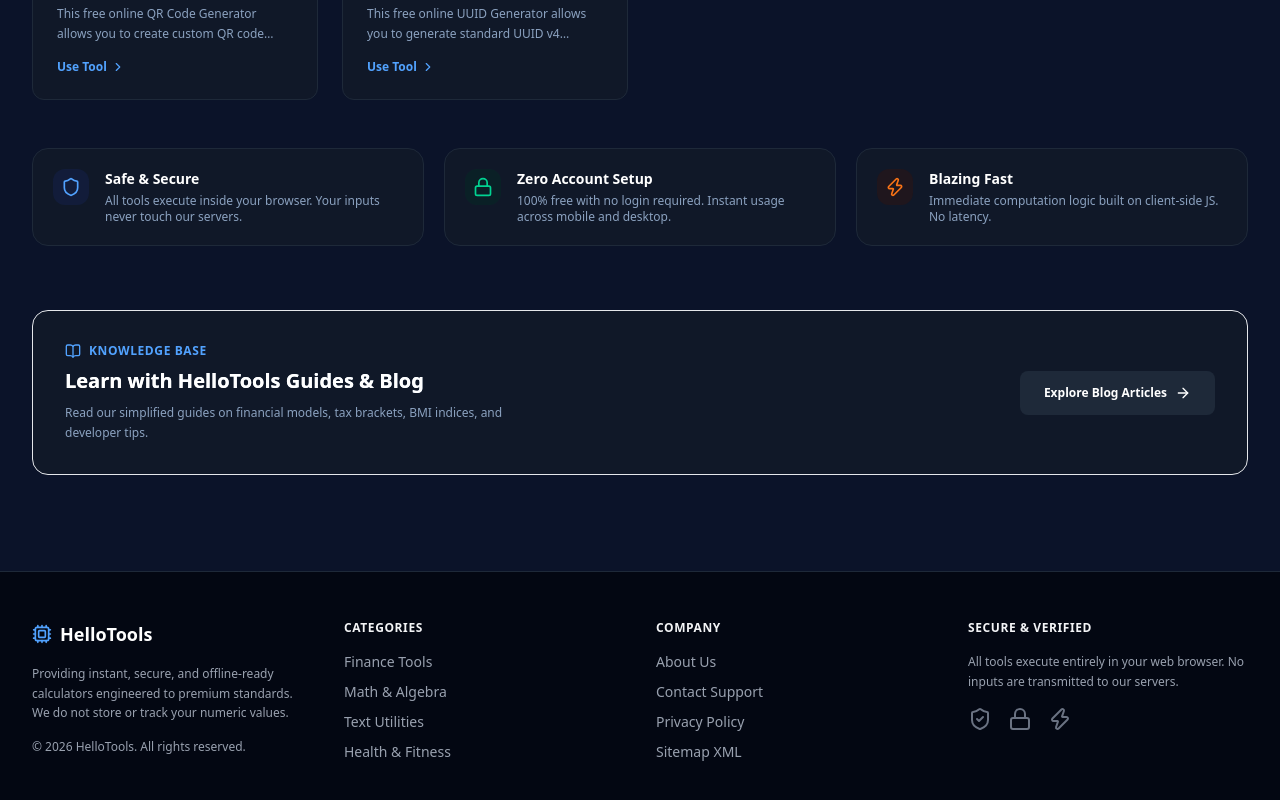
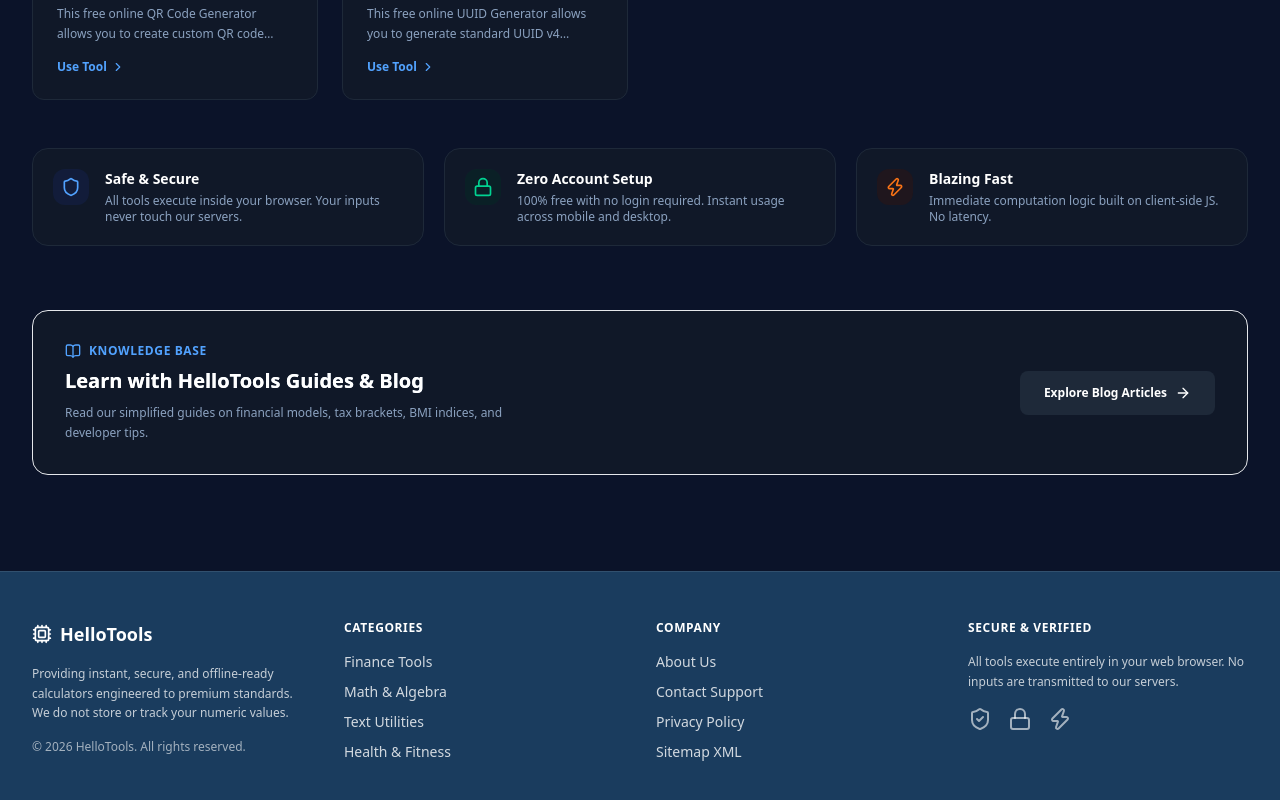
Before and after one commit to jdcr518-problem-solver/hellotools, a Next.js app: page / in a window 1280 px wide. Shown: the part 5210-6010 px from the top of the page. Built offline with nearby package versions, Linux system fonts and the light colour scheme.

Commit message:
Update footer background to solid navy blue (#1a3c5e)

```diff
--- a/components/Footer.tsx
+++ b/components/Footer.tsx
@@ -4,26 +4,26 @@
 
 export default function Footer() {
   return (
-    <footer className="w-full border-t border-gray-200 dark:border-gray-800 bg-gray-50 dark:bg-gray-950 text-gray-600 dark:text-gray-400 transition-colors duration-300">
+    <footer className="w-full border-t border-white/10 bg-[#1a3c5e] text-white/75 transition-colors duration-300">
       <div className="mx-auto max-w-7xl px-4 py-12 sm:px-6 lg:px-8">
         <div className="grid grid-cols-1 md:grid-cols-4 gap-8">
 
           {/* Logo & Description */}
           <div className="flex flex-col gap-4">
-            <Link href="/" className="flex items-center gap-2 text-lg font-bold text-gray-900 dark:text-white">
-              <Cpu className="h-5 w-5 text-[#1a3c5e] dark:text-blue-400" />
+            <Link href="/" className="flex items-center gap-2 text-lg font-bold text-white">
+              <Cpu className="h-5 w-5 text-white" />
               <span>HelloTools</span>
             </Link>
-            <p className="text-xs leading-relaxed">
+            <p className="text-xs leading-relaxed text-white/75">
               Providing instant, secure, and offline-ready calculators engineered to premium standards. We do not store or track your numeric values.
             </p>
-            <p className="text-xs">&copy; {new Date().getFullYear()} HelloTools. All rights reserved.</p>
+            <p className="text-xs text-white/60">&copy; {new Date().getFullYear()} HelloTools. All rights reserved.</p>
             {process.env.NEXT_PUBLIC_ADSTERRA_DIRECT_LINK && (
               <a
                 href={process.env.NEXT_PUBLIC_ADSTERRA_DIRECT_LINK}
                 target="_blank"
                 rel="noopener noreferrer"
-                className="text-[10px] text-gray-400 dark:text-gray-650 hover:text-[#f97316] dark:hover:text-blue-400 hover:underline transition-colors mt-1.5 inline-block"
+                className="text-[10px] text-white/60 hover:text-[#f97316] hover:underline transition-colors mt-1.5 inline-block"
               >
                 Sponsored
               </a>
@@ -32,36 +32,36 @@
 
           {/* Links Column 1 */}
           <div>
-            <h4 className="text-xs font-semibold uppercase tracking-wider text-gray-900 dark:text-gray-100 mb-4">Categories</h4>
+            <h4 className="text-xs font-semibold uppercase tracking-wider text-white mb-4">Categories</h4>
             <ul className="flex flex-col gap-2.5 text-sm">
-              <li><Link href="/?category=finance" className="hover:text-[#f97316] dark:hover:text-blue-400 transition-colors">Finance Tools</Link></li>
-              <li><Link href="/?category=math" className="hover:text-[#f97316] dark:hover:text-blue-400 transition-colors">Math &amp; Algebra</Link></li>
-              <li><Link href="/?category=text" className="hover:text-[#f97316] dark:hover:text-blue-400 transition-colors">Text Utilities</Link></li>
-              <li><Link href="/?category=health" className="hover:text-[#f97316] dark:hover:text-blue-400 transition-colors">Health &amp; Fitness</Link></li>
+              <li><Link href="/?category=finance" className="text-white/80 hover:text-[#f97316] transition-colors">Finance Tools</Link></li>
+              <li><Link href="/?category=math" className="text-white/80 hover:text-[#f97316] transition-colors">Math &amp; Algebra</Link></li>
+              <li><Link href="/?category=text" className="text-white/80 hover:text-[#f97316] transition-colors">Text Utilities</Link></li>
+              <li><Link href="/?category=health" className="text-white/80 hover:text-[#f97316] transition-colors">Health &amp; Fitness</Link></li>
             </ul>
           </div>
 
           {/* Links Column 2 */}
           <div>
-            <h4 className="text-xs font-semibold uppercase tracking-wider text-gray-900 dark:text-gray-100 mb-4">Company</h4>
+            <h4 className="text-xs font-semibold uppercase tracking-wider text-white mb-4">Company</h4>
             <ul className="flex flex-col gap-2.5 text-sm">
-              <li><Link href="#" className="hover:text-[#f97316] dark:hover:text-blue-400 transition-colors">About Us</Link></li>
-              <li><Link href="#" className="hover:text-[#f97316] dark:hover:text-blue-400 transition-colors">Contact Support</Link></li>
-              <li><Link href="#" className="hover:text-[#f97316] dark:hover:text-blue-400 transition-colors">Privacy Policy</Link></li>
-              <li><Link href="/sitemap.xml" className="hover:text-[#f97316] dark:hover:text-blue-400 transition-colors">Sitemap XML</Link></li>
+              <li><Link href="#" className="text-white/80 hover:text-[#f97316] transition-colors">About Us</Link></li>
+              <li><Link href="#" className="text-white/80 hover:text-[#f97316] transition-colors">Contact Support</Link></li>
+              <li><Link href="#" className="text-white/80 hover:text-[#f97316] transition-colors">Privacy Policy</Link></li>
+              <li><Link href="/sitemap.xml" className="text-white/80 hover:text-[#f97316] transition-colors">Sitemap XML</Link></li>
             </ul>
           </div>
 
           {/* Verification Badges */}
           <div className="flex flex-col gap-4">
-            <h4 className="text-xs font-semibold uppercase tracking-wider text-gray-900 dark:text-gray-100">Secure &amp; Verified</h4>
-            <p className="text-xs leading-relaxed">
+            <h4 className="text-xs font-semibold uppercase tracking-wider text-white">Secure &amp; Verified</h4>
+            <p className="text-xs leading-relaxed text-white/75">
               All tools execute entirely in your web browser. No inputs are transmitted to our servers.
             </p>
-            <div className="flex items-center gap-4 text-gray-400 dark:text-gray-500">
-              <span title="Verified Safe"><ShieldCheck className="h-6 w-6 hover:text-green-500 transition-colors" /></span>
-              <span title="Secure Encryption"><Lock className="h-6 w-6 hover:text-blue-500 transition-colors" /></span>
-              <span title="Lightning Fast"><Zap className="h-6 w-6 hover:text-amber-500 transition-colors" /></span>
+            <div className="flex items-center gap-4 text-white/60">
+              <span title="Verified Safe"><ShieldCheck className="h-6 w-6 hover:text-green-400 transition-colors" /></span>
+              <span title="Secure Encryption"><Lock className="h-6 w-6 hover:text-blue-300 transition-colors" /></span>
+              <span title="Lightning Fast"><Zap className="h-6 w-6 hover:text-amber-400 transition-colors" /></span>
             </div>
           </div>
 
```
